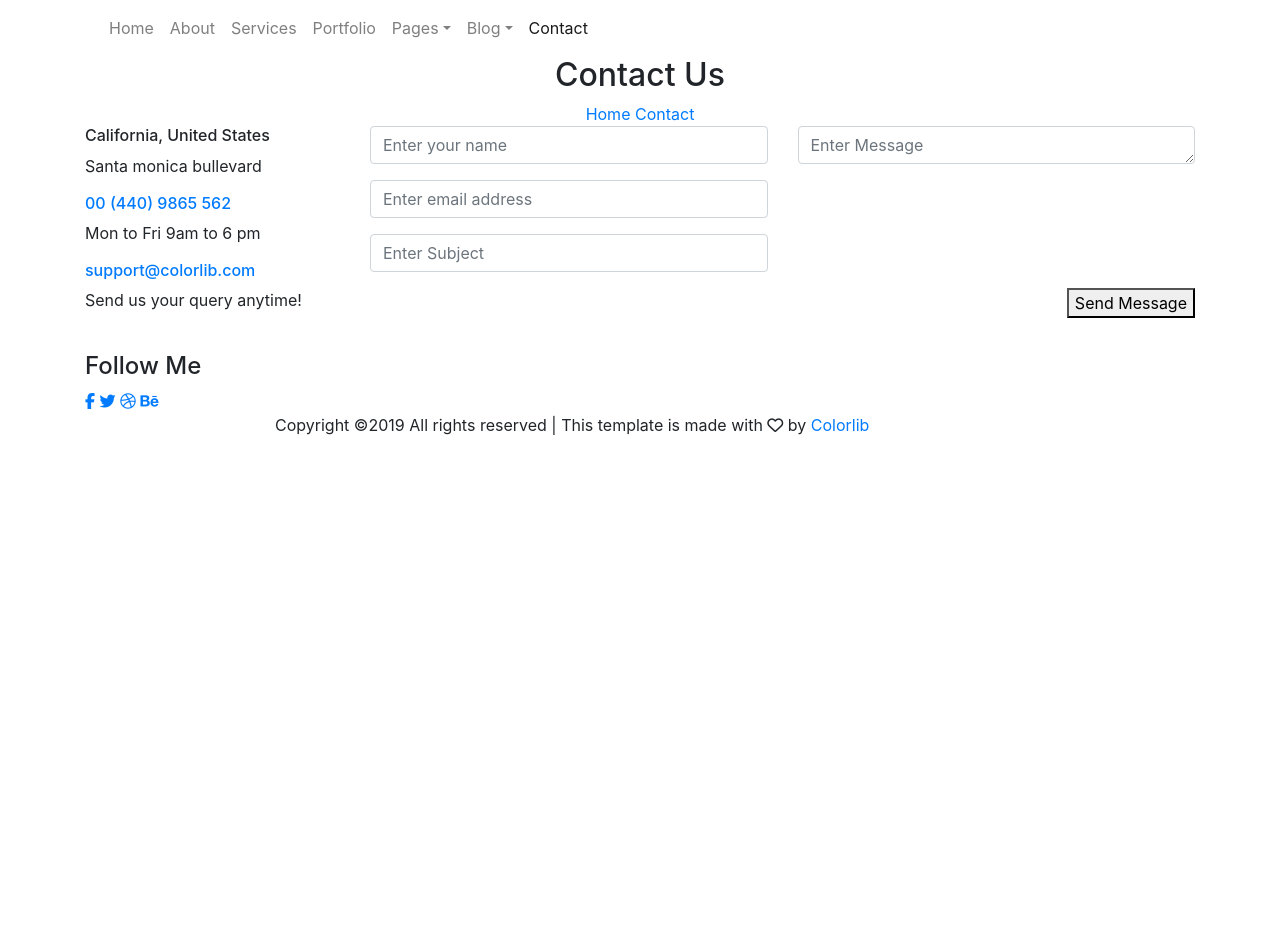
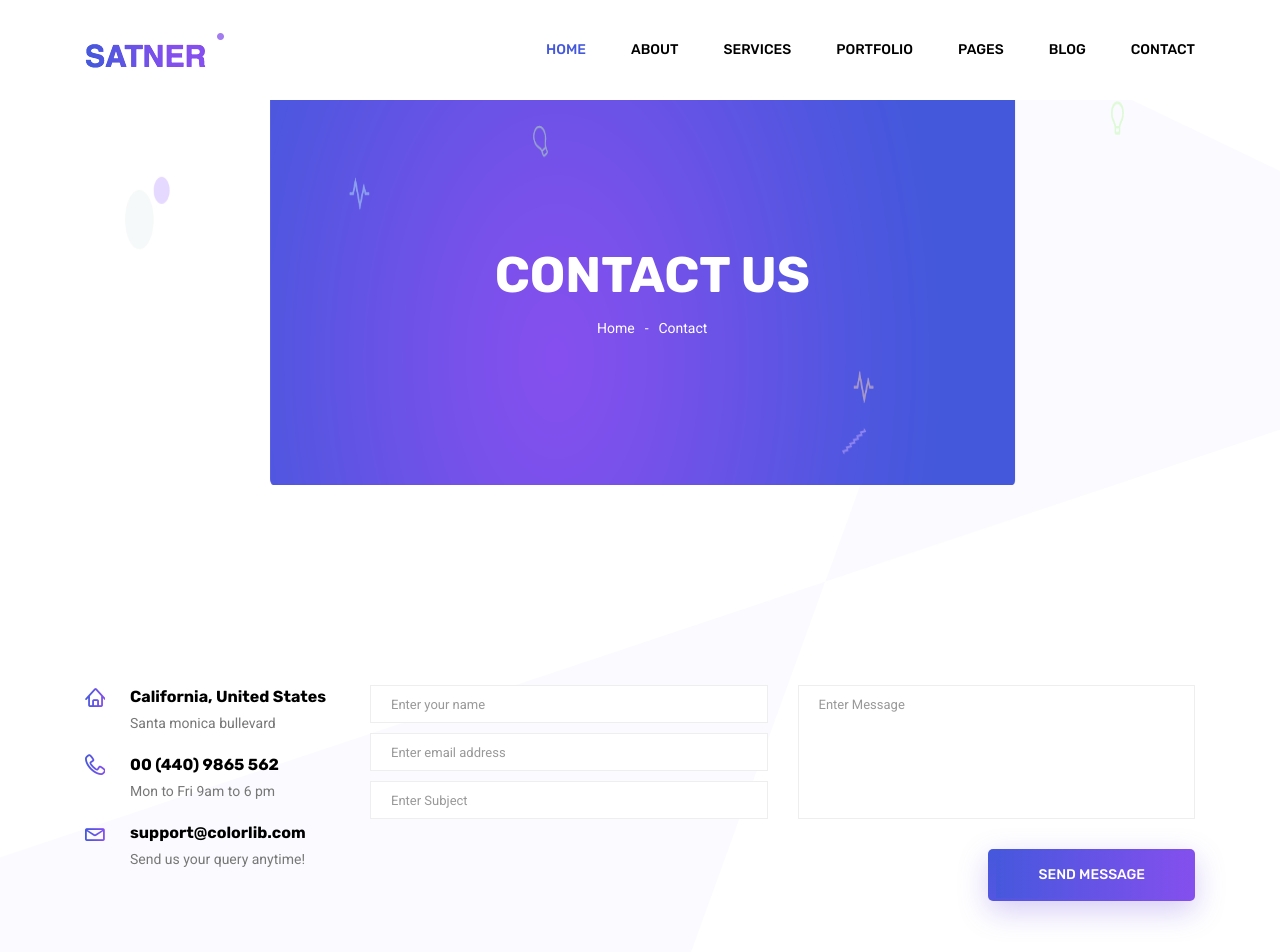
Before and after one commit to unicatin/unicatin.github.io, a Jekyll site: the page built from contact.html, in a window 1280 px wide. Shown: the top 952 px of the page. Built offline with Jekyll 4.4.1, drawn with Linux system fonts in a browser that asks for light colours; nearby versions of some CDN libraries; library files that are not in the unit come from our copies; comment, search, counter and statistics services are not loaded; before the commit the page ends 900 px from its top, so only the background shows below that.

Commit message:
Update contact.html

```diff
--- a/contact.html
+++ b/contact.html
@@ -1,69 +1,6 @@
-<!doctype html>
-<html lang="en">
-
-<head>
-	<!-- Required meta tags -->
-	<meta charset="utf-8">
-	<meta name="viewport" content="width=device-width, initial-scale=1, shrink-to-fit=no">
-	<link rel="icon" href="img/favicon.png" type="image/png">
-	<title>Contact Us</title>
-	<!-- Bootstrap CSS -->
-	<link rel="stylesheet" href="css/bootstrap.css">
-	<link rel="stylesheet" href="vendors/linericon/style.css">
-	<link rel="stylesheet" href="css/font-awesome.min.css">
-	<link rel="stylesheet" href="vendors/owl-carousel/owl.carousel.min.css">
-	<link rel="stylesheet" href="css/magnific-popup.css">
-	<link rel="stylesheet" href="vendors/nice-select/css/nice-select.css">
-	<!-- main css -->
-	<link rel="stylesheet" href="css/style.css">
-</head>
-
-<body>
-
-	<!--================ Start Header Area =================-->
-	<header class="header_area">
-		<div class="main_menu">
-			<nav class="navbar navbar-expand-lg navbar-light">
-				<div class="container">
-					<!-- Brand and toggle get grouped for better mobile display -->
-					<a class="navbar-brand logo_h" href="index.html"><img src="img/logo.png" alt=""></a>
-					<button class="navbar-toggler" type="button" data-toggle="collapse" data-target="#navbarSupportedContent"
-					 aria-controls="navbarSupportedContent" aria-expanded="false" aria-label="Toggle navigation">
-						<span class="icon-bar"></span>
-						<span class="icon-bar"></span>
-						<span class="icon-bar"></span>
-					</button>
-					<!-- Collect the nav links, forms, and other content for toggling -->
-					<div class="collapse navbar-collapse offset" id="navbarSupportedContent">
-						<ul class="nav navbar-nav menu_nav justify-content-end">
-							<li class="nav-item"><a class="nav-link" href="index.html">Home</a></li>
-							<li class="nav-item"><a class="nav-link" href="about.html">About</a></li>
-							<li class="nav-item"><a class="nav-link" href="services.html">Services</a></li>
-							<li class="nav-item"><a class="nav-link" href="portfolio.html">Portfolio</a></li>
-							<li class="nav-item submenu dropdown">
-								<a href="#" class="nav-link dropdown-toggle" data-toggle="dropdown" role="button" aria-haspopup="true"
-								 aria-expanded="false">Pages</a>
-								<ul class="dropdown-menu">
-                                    <li class="nav-item"><a class="nav-link" href="elements.html">Elements</a></li>
-                                    <li class="nav-item"><a class="nav-link" href="portfolio-details.html">Portfolio Details</a></li>
-								</ul>
-							</li>
-							<li class="nav-item submenu dropdown">
-								<a href="#" class="nav-link dropdown-toggle" data-toggle="dropdown" role="button" aria-haspopup="true"
-								 aria-expanded="false">Blog</a>
-								<ul class="dropdown-menu">
-									<li class="nav-item"><a class="nav-link" href="blog.html">Blog</a></li>
-									<li class="nav-item"><a class="nav-link" href="single-blog.html">Blog Details</a></li>
-								</ul>
-							</li>
-							<li class="nav-item active"><a class="nav-link" href="contact.html">Contact</a></li>
-						</ul>
-					</div>
-				</div>
-			</nav>
-		</div>
-	</header>
-	<!--================ End Header Area =================-->
+---
+layout: default
+---
 
     <!--================ Start Banner Area =================-->
     <section class="banner_area">
@@ -141,55 +78,3 @@
         </div>
     </section>
     <!--================Contact Area =================-->
-
-        <!--================Footer Area =================-->
-	<footer class="footer_area">
-        <div class="container">
-            <div class="row justify-content-center">
-                <div class="col-lg-12">
-                    <div class="footer_top flex-column">
-                        <div class="footer_logo">
-                            <a href="#">
-                                <img src="img/logo.png" alt="">
-                            </a>
-                            <h4>Follow Me</h4>
-                        </div>
-                        <div class="footer_social">
-                            <a href="#"><i class="fa fa-facebook"></i></a>
-                            <a href="#"><i class="fa fa-twitter"></i></a>
-                            <a href="#"><i class="fa fa-dribbble"></i></a>
-                            <a href="#"><i class="fa fa-behance"></i></a>
-                        </div>
-                    </div>
-                </div>
-            </div>
-            <div class="row footer_bottom justify-content-center">
-                <p class="col-lg-8 col-sm-12 footer-text">
-                    <!-- Link back to Colorlib can't be removed. Template is licensed under CC BY 3.0. -->
-Copyright &copy;<script>document.write(new Date().getFullYear());</script> All rights reserved | This template is made with <i class="fa fa-heart-o" aria-hidden="true"></i> by <a href="https://colorlib.com" target="_blank">Colorlib</a>
-<!-- Link back to Colorlib can't be removed. Template is licensed under CC BY 3.0. --></p>
-            </div>
-        </div>
-    </footer>
-    <!--================End Footer Area =================-->
-
-    <!-- Optional JavaScript -->
-    <!-- jQuery first, then Popper.js, then Bootstrap JS -->
-    <script src="js/jquery-3.2.1.min.js"></script>
-    <script src="js/popper.js"></script>
-    <script src="js/bootstrap.min.js"></script>
-    <script src="js/stellar.js"></script>
-    <script src="js/jquery.magnific-popup.min.js"></script>
-    <script src="vendors/nice-select/js/jquery.nice-select.min.js"></script>
-    <script src="vendors/isotope/imagesloaded.pkgd.min.js"></script>
-    <script src="vendors/isotope/isotope-min.js"></script>
-    <script src="vendors/owl-carousel/owl.carousel.min.js"></script>
-    <script src="js/jquery.ajaxchimp.min.js"></script>
-    <script src="js/mail-script.js"></script>
-    <!--gmaps Js-->
-    <script src="https://maps.googleapis.com/maps/api/js?key=AIzaSyCjCGmQ0Uq4exrzdcL6rvxywDDOvfAu6eE"></script>
-    <script src="js/gmaps.min.js"></script>
-    <script src="js/theme.js"></script>
-</body>
-
-</html>
```
